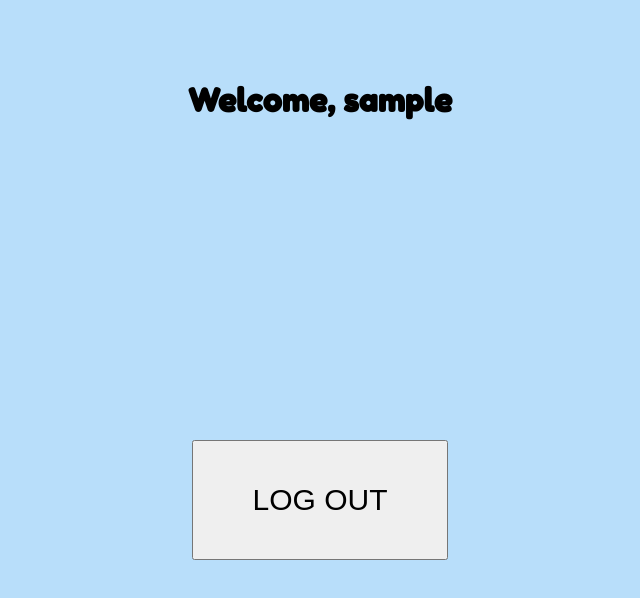
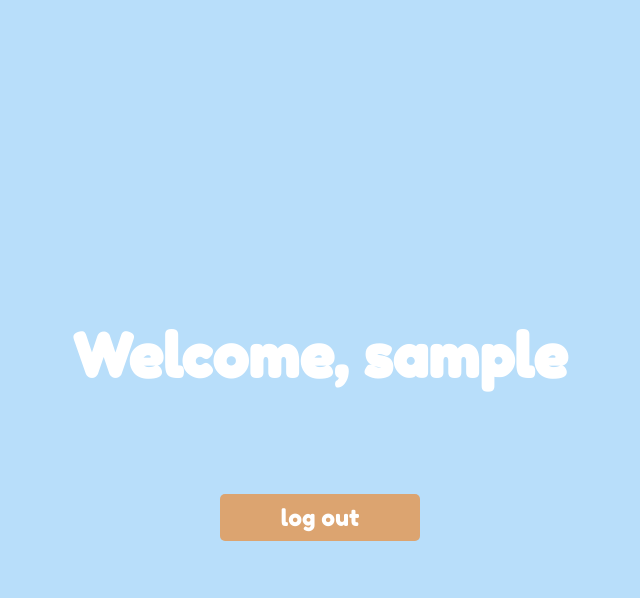
Before and after one commit to bonnina/React-Auth, a React (Create React App) app in the folder client/: page / in a window 1280 px wide. Shown: the top 598 px of the page, without its empty margins (320-960 px from the left). Built offline with nearby package versions, Linux system fonts and the light colour scheme; sample sign-in values are in the browser's storage.

Commit message:
Update styles

```diff
--- a/client/src/App.js
+++ b/client/src/App.js
@@ -18,13 +18,13 @@ class App extends React.Component {
     let name = this.props.confirm.username;
 
     return (
-      <div className="App">
-        <div className="main-page">
-          <div className="top-section">
+      <div className="wrapper">
+        <div className="box">
+          <div className="header">
             <h1>Welcome, {name}</h1>
           </div>
-          <div className="bottom-section">
-            <button onClick={this.handleLogout}> LOG OUT </button>
+          <div>
+            <button className="submit" onClick={this.handleLogout}> log out </button>
           </div>
         </div>
       </div>
```
